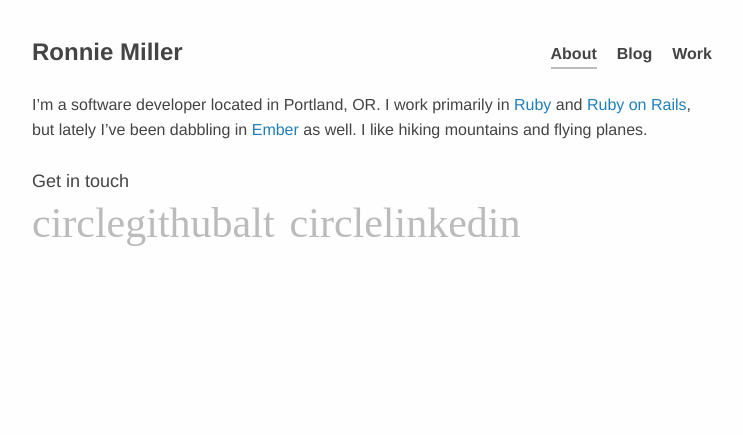
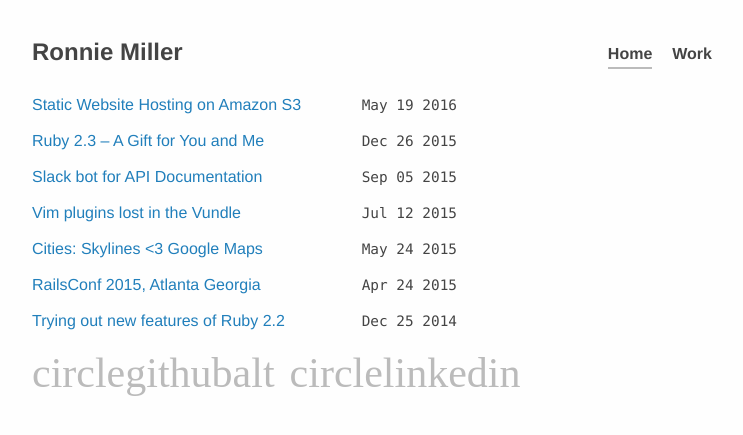
Before and after one commit to mlr/mlr.github.com, a Jekyll site: the page built from index.md, in a window 1280 px wide. Shown: the top 435 px of the page, without its empty margins (268-1011 px from the left). Built offline with Jekyll 4.4.1, drawn with Linux system fonts in a browser that asks for light colours; some web fonts are replaced.

Commit message:
Change blog page to homepage, move about to blog post footer

```diff
--- a/_includes/header.html
+++ b/_includes/header.html
@@ -10,8 +10,7 @@
     <div id="name"><a href="/">Ronnie Miller</a></div>
     <nav>
       <ul>
-        <li{% if page.url == '/'      %} class="active"{% endif %}><a href="/">About</a></li>
-        <li{% if page.url == '/blog/' %} class="active"{% endif %}><a href="/blog">Blog</a></li>
+        <li{% if page.url == '/'      %} class="active"{% endif %}><a href="/">Home</a></li>
         <li{% if page.url == '/work/' %} class="active"{% endif %}><a href="/work">Work</a></li>
       </ul>
     </nav>
--- a/_posts/2015-05-24-cities-skylines-gmaps-shortcuts.md
+++ b/_posts/2015-05-24-cities-skylines-gmaps-shortcuts.md
@@ -1,5 +1,5 @@
 ---
-title: "Cities: Skylines &hearts; Google Maps"
+title: "Cities: Skylines &lt;3 Google Maps"
 ---
 
 I've been playing some [Cities: Skylines](http://store.steampowered.com/app/255710/)
--- a/_sass/_blog.scss
+++ b/_sass/_blog.scss
@@ -29,7 +29,7 @@
   }
 }
 
-#content.page.blog {
+#content.page.index {
   ul {
     margin-bottom: 30px;
 
@@ -49,7 +49,7 @@
     font-size: 0.9em;
     margin-top: 1px;
     margin-left: auto;
-    margin-right: 155px;
+    margin-right: 255px;
     order: 2;
   }
 }
--- a/_sass/_responsive.scss
+++ b/_sass/_responsive.scss
@@ -10,7 +10,7 @@
     }
   }
 
-  #content.page.blog {
+  #content.page.index {
     li {
       flex-direction: column !important;
     }
--- a/index.md
+++ b/index.md
@@ -1,9 +1,4 @@
 ---
 ---
 
-I'm a software developer located in Portland, OR.  I work primarily in
-[Ruby](http://ruby-lang.org) and [Ruby on Rails](http://rubyonrails.org),
-but lately I've been dabbling in [Ember](http://emberjs.com) as well.
-I like hiking mountains and flying planes.
-
-#### Get in touch
+{% include blog_post_links.html %}
```
Also changed, not shown: _layouts/blog.html (+11 -0 lines), blog.md (deleted, +0 -5 lines).
